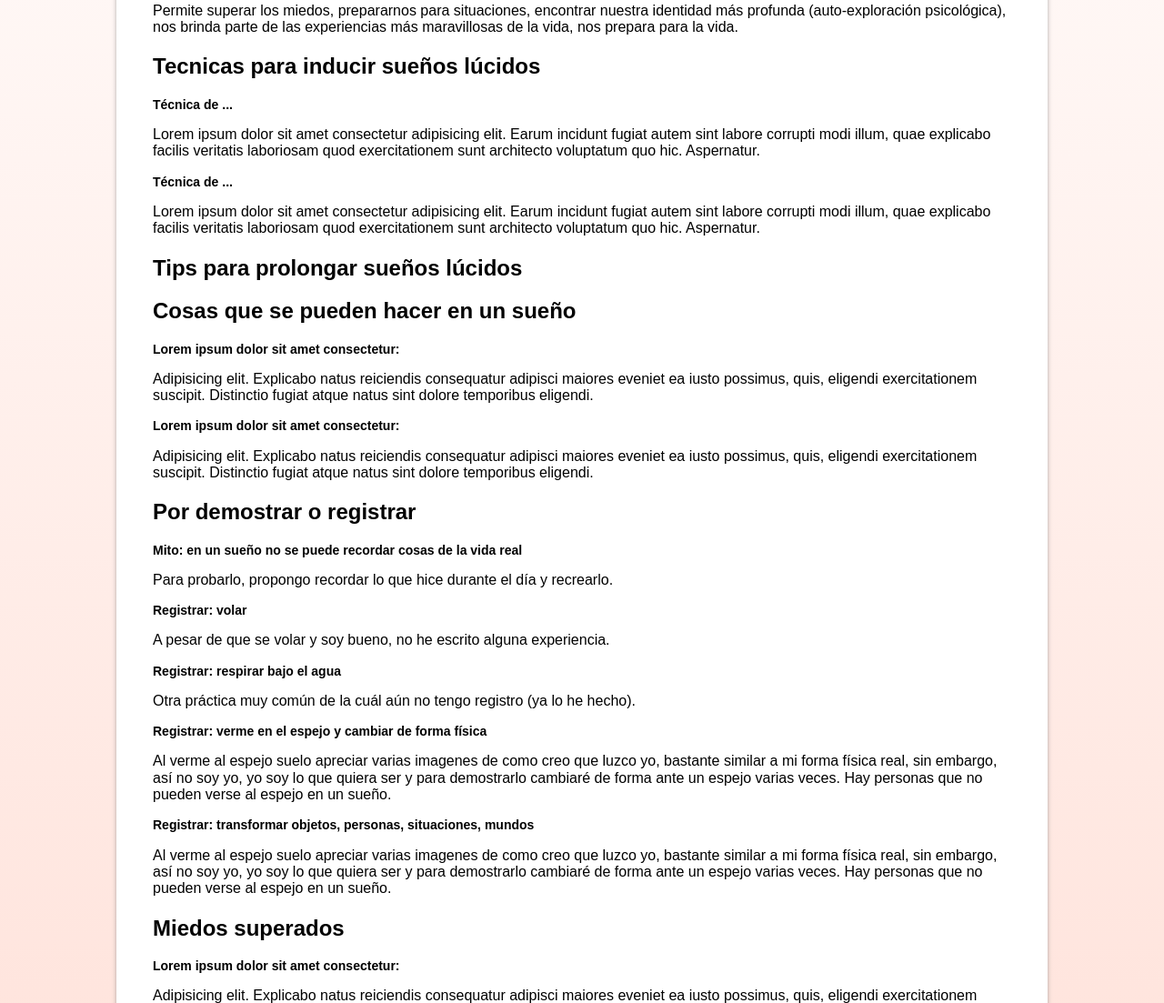
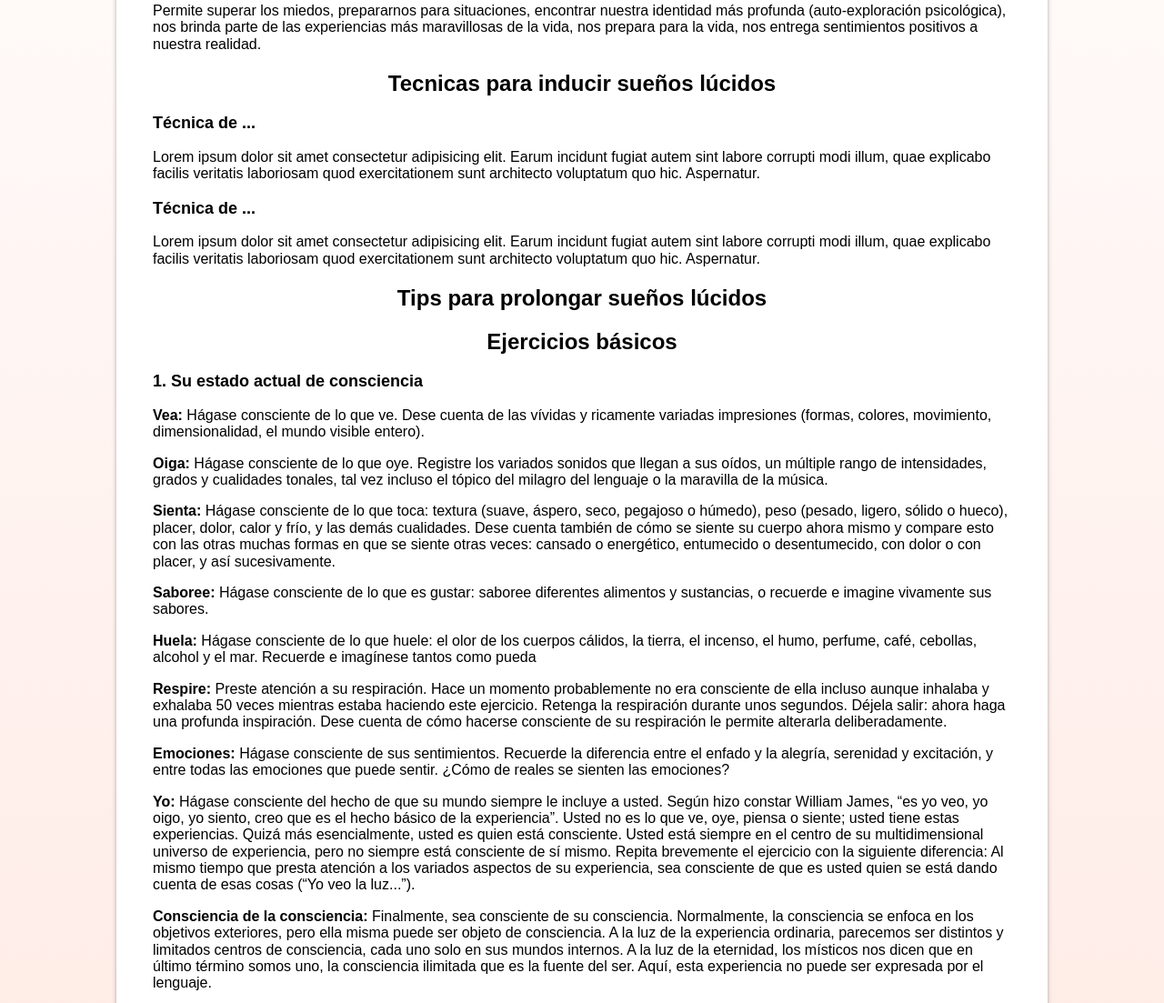
Before and after one commit to JeanCarlosSC/dlomhaq, a plain HTML site: page html/guia.html in a window 1280 px wide. Shown: the part 498-1601 px from the top of the page at 91% size. Drawn offline with Linux system fonts and the light colour scheme.

Commit message:
added ejercicio básico

```diff
--- a/css/style.css
+++ b/css/style.css
@@ -45,15 +45,16 @@ body {
 h1 {
     margin: 1.6rem;
     font-size: 3.4rem;
-    text-align: center;
 }
 h2 {
     font-size: 2.4rem;
 }
 h3 {
-    font-size: 1.4rem;
+    font-size: 1.8rem;
 }
-
+h1, h2 {
+    text-align: center;
+}
 /* navegacion principal */
 .nav-bg {
     background-color: var(--secundario);
--- a/html/guia.html
+++ b/html/guia.html
@@ -36,7 +36,7 @@
     <main class="contenedor sombra main">
         <section>
             <h2>Ventajas</h2>
-            <p>Permite superar los miedos, prepararnos para situaciones, encontrar nuestra identidad más profunda (auto-exploración psicológica), nos brinda parte de las experiencias más maravillosas de la vida, nos prepara para la vida.</p>
+            <p>Permite superar los miedos, prepararnos para situaciones, encontrar nuestra identidad más profunda (auto-exploración psicológica), nos brinda parte de las experiencias más maravillosas de la vida, nos prepara para la vida, nos entrega sentimientos positivos a nuestra realidad.</p>
         </section>
 
         <section>
@@ -57,6 +57,36 @@
             <h2>Tips para prolongar sueños lúcidos</h2>
             <p></p>
         </section>
+
+        <section>
+            <h2>Ejercicios básicos</h2>
+
+            <!-- Su estado actual de consciencia -->
+            <section>
+                <h3>1. Su estado actual de consciencia</h3>
+
+                <p><b>Vea:</b> Hágase consciente de lo que ve. Dese cuenta de las vívidas y ricamente variadas impresiones (formas, colores, movimiento, dimensionalidad, el mundo visible entero).</p>
+
+                <p><b>Oiga:</b> Hágase consciente de lo que oye. Registre los variados sonidos que llegan a sus oídos, un múltiple rango de intensidades, grados y cualidades tonales, tal vez incluso el tópico del milagro del lenguaje o la maravilla de la música.</p>
+
+                <p><b>Sienta:</b> Hágase consciente de lo que toca: textura (suave, áspero, seco, pegajoso o húmedo), peso (pesado, ligero, sólido o hueco), placer, dolor, calor y frío, y las demás cualidades. Dese cuenta también de cómo se siente su cuerpo ahora mismo y compare esto con las otras muchas formas en que se siente otras veces: cansado o energético, entumecido o desentumecido, con dolor o con placer, y así sucesivamente.</p>
+
+                <p><b>Saboree:</b> Hágase consciente de lo que es gustar: saboree diferentes alimentos y sustancias, o recuerde e imagine vivamente sus sabores.</p>
+
+                <p><b>Huela:</b> Hágase consciente de lo que huele: el olor de los cuerpos cálidos, la tierra, el incenso, el humo, perfume, café, cebollas, alcohol y el mar. Recuerde e imagínese tantos como pueda</p>
+
+                <p><b>Respire:</b> Preste atención a su respiración. Hace un momento probablemente no era consciente de ella incluso aunque inhalaba y exhalaba 50 veces mientras estaba haciendo este ejercicio. Retenga la respiración durante unos segundos. Déjela salir: ahora haga una profunda inspiración. Dese cuenta de cómo hacerse consciente de su respiración le permite alterarla deliberadamente.</p>
+
+                <p><b>Emociones:</b> Hágase consciente de sus sentimientos. Recuerde la diferencia entre el enfado y la alegría, serenidad y excitación, y entre todas las emociones que puede sentir. ¿Cómo de reales se sienten las emociones?</p>
+
+                <p><b>Yo:</b> Hágase consciente del hecho de que su mundo siempre le incluye a usted. Según hizo constar William James, “es yo veo, yo oigo, yo siento, creo que es el hecho básico de la experiencia”. Usted no es lo que ve, oye, piensa o siente; usted tiene estas experiencias. Quizá más esencialmente,  usted es quien está consciente. Usted está siempre en el centro de su multidimensional universo de experiencia, pero no siempre está consciente de sí mismo. Repita brevemente el ejercicio con la siguiente diferencia: Al mismo tiempo que presta atención a los variados aspectos de su experiencia, sea consciente de que es usted quien se está dando cuenta de esas cosas (“Yo veo la luz...”).</p>
+
+                <p><b>Consciencia de la consciencia:</b> Finalmente, sea consciente de su consciencia. Normalmente, la consciencia se enfoca en los objetivos exteriores, pero ella misma puede ser objeto de consciencia. A la luz de la experiencia ordinaria, parecemos ser distintos y limitados centros de consciencia, cada uno solo en sus mundos internos. A la luz de la eternidad, los místicos nos dicen que en último término somos uno, la consciencia ilimitada que es la fuente del ser. Aquí, esta experiencia no puede ser expresada por el lenguaje.</p>
+
+            </section>
+
+        </section>
+
         <section>
             <h2>Cosas que se pueden hacer en un sueño</h2>
 
```
Also changed, not shown: index.html (+4 -2 lines).
